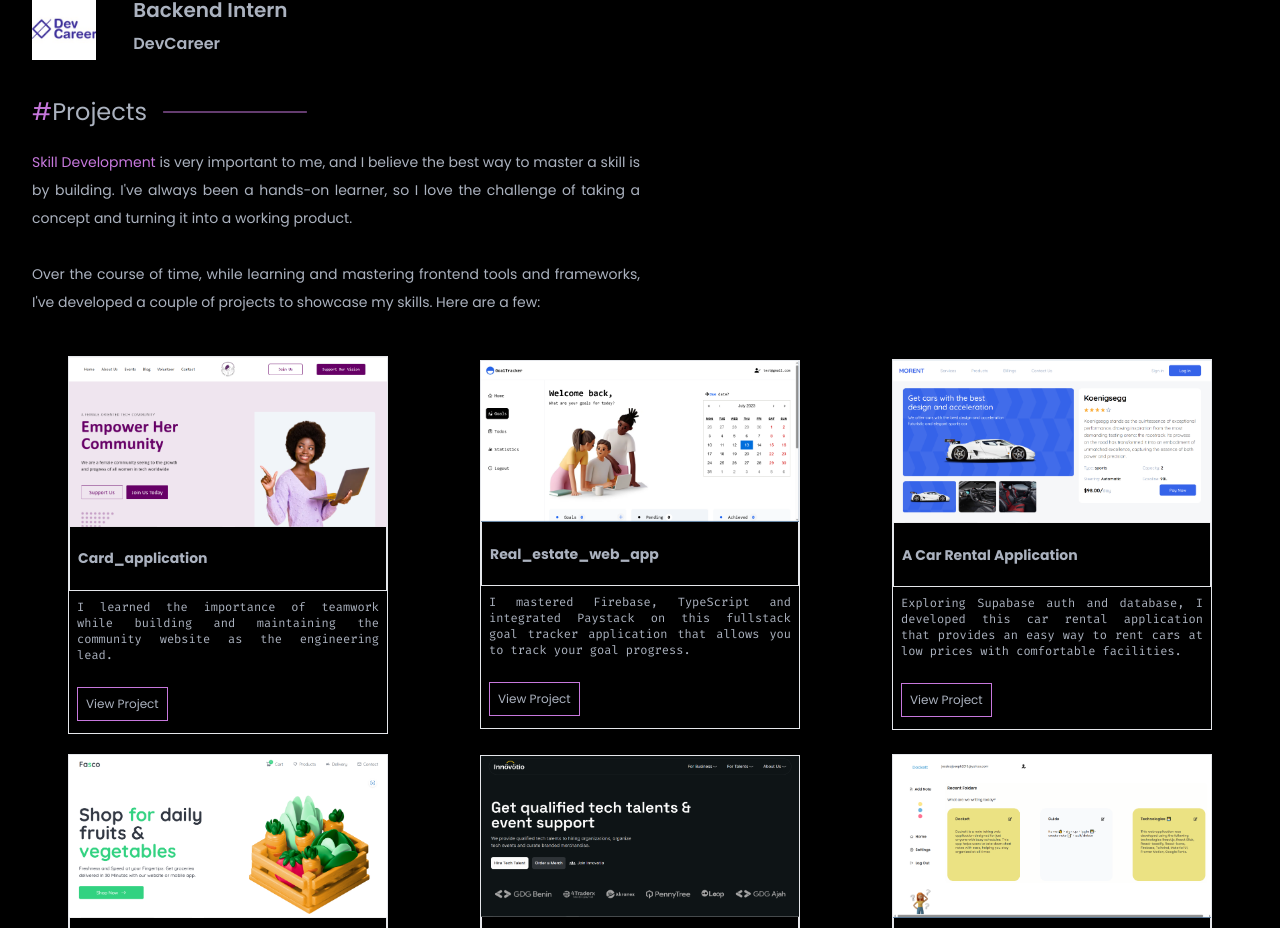
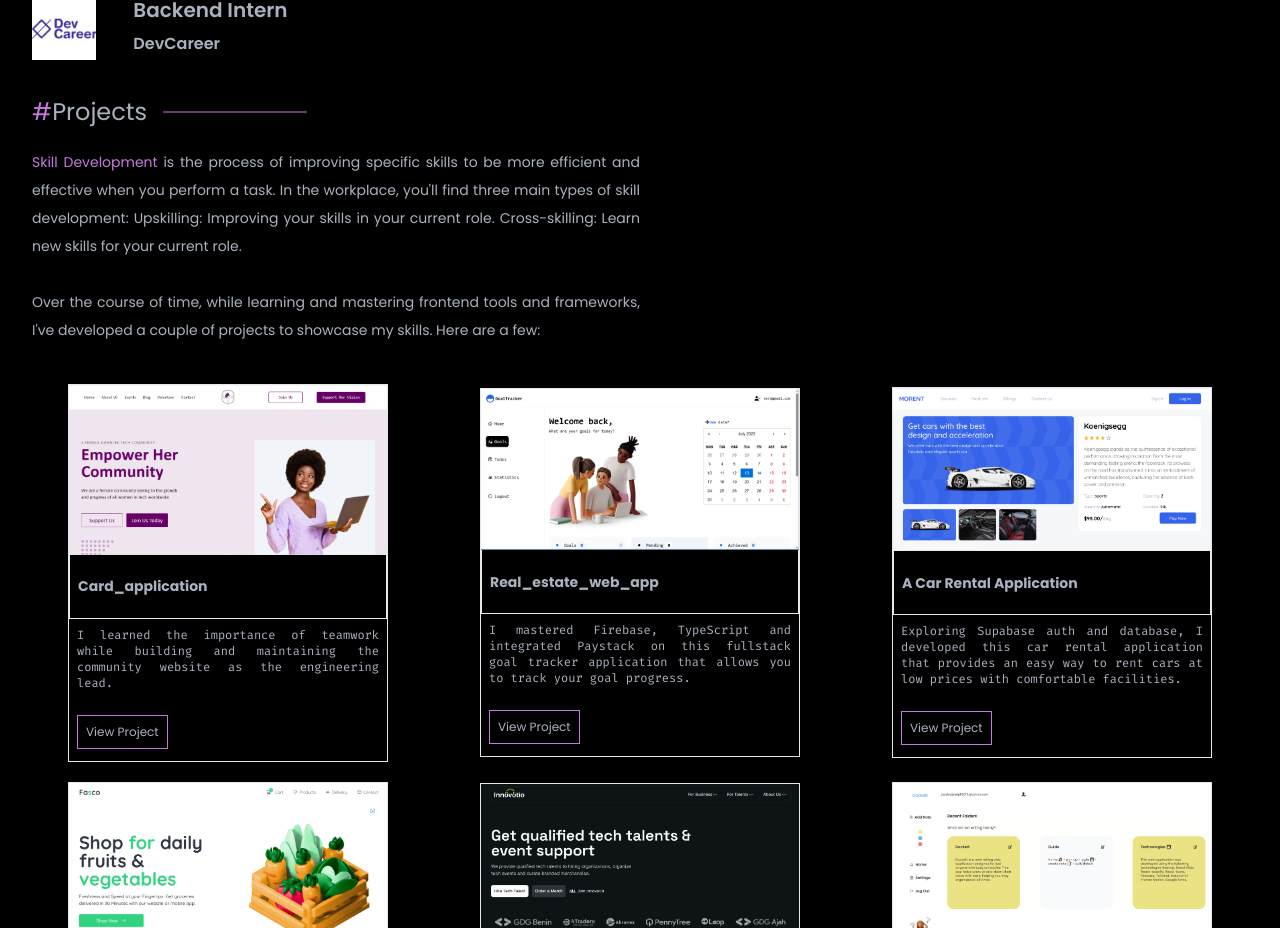
Before and after one commit to devnabibia/portfolio, a React (Create React App) app: page / in a window 1280 px wide. Shown: the part 1652-2580 px from the top of the page. Built offline with nearby package versions, Linux system fonts and the light colour scheme.

Commit message:
update on skill development

```diff
--- a/src/components/Project.tsx
+++ b/src/components/Project.tsx
@@ -28,10 +28,8 @@ const Project: React.FC = () => {
         </figure>
       </section>
       <p className="lg:w-6/12 w-full md:w-11/12 text-sm text-justify pb-10 pt-5 leading-7">
-        <span className="text-primary"> Skill Development</span> is very
-        important to me, and I believe the best way to master a skill is by
-        building. I've always been a hands-on learner, so I love the challenge
-        of taking a concept and turning it into a working product.
+        <span className="text-primary"> Skill Development</span>  is the process of improving specific skills to be more efficient and effective when you perform a task. In the workplace,
+        you'll find three main types of skill development: Upskilling: Improving your skills in your current role. Cross-skilling: Learn new skills for your current role.
         <br />
         <br />
         Over the course of time, while learning and mastering frontend tools and frameworks,
```
